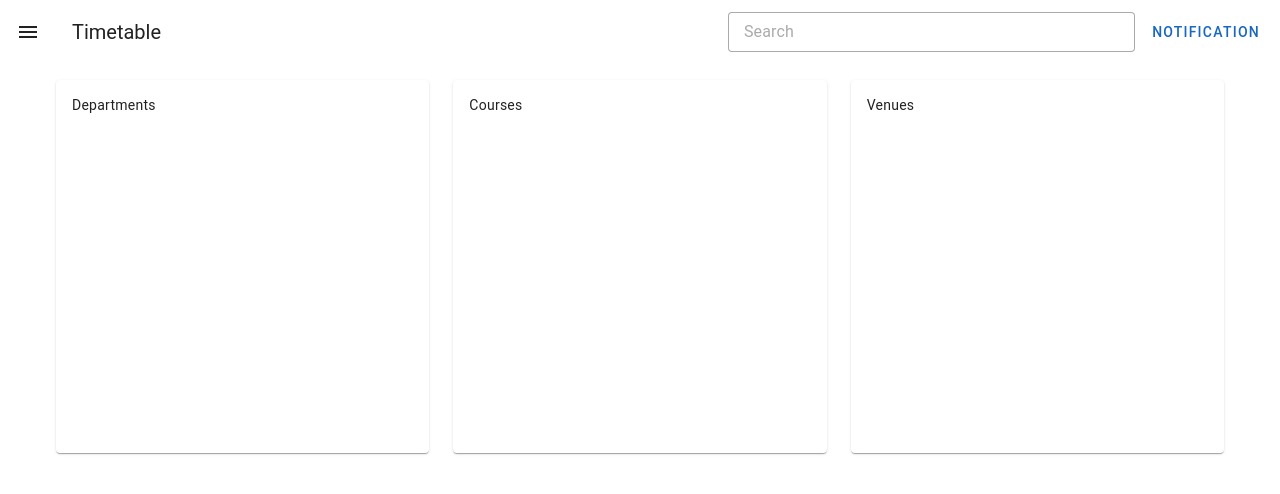
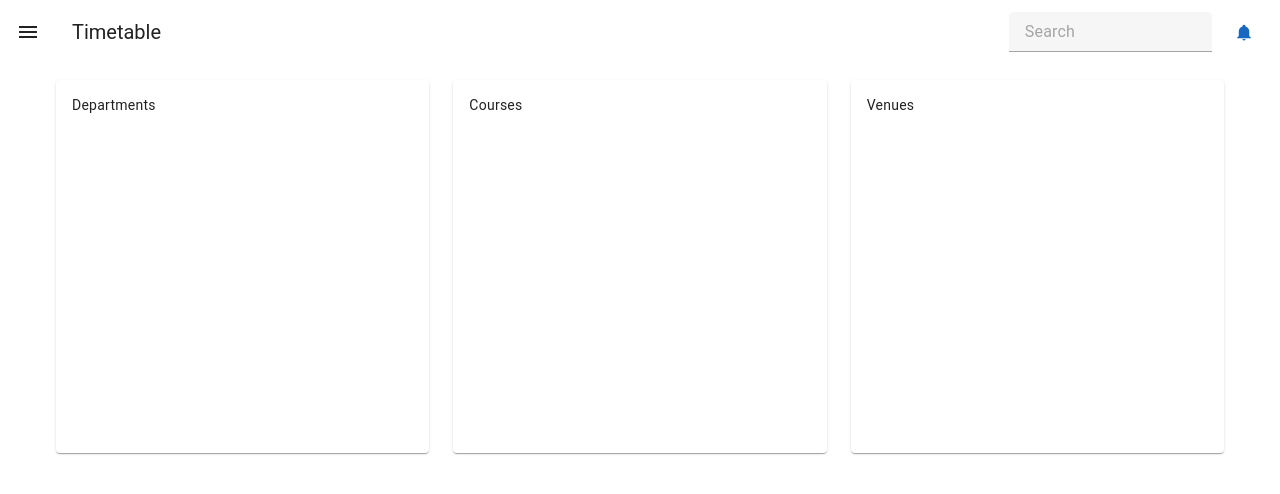
Before and after one commit to innocentperos/automated-timetable-scheduler-frontend, a Nuxt app: page / in a window 1280 px wide. Shown: the top 494 px of the page. Built offline with nearby package versions, Linux system fonts and the light colour scheme.

Commit message:
added support for components to directly add actions to the center of the app bar.

```diff
--- a/components/app-bar.vue
+++ b/components/app-bar.vue
@@ -4,18 +4,80 @@
             <v-app-bar-nav-icon @click="toggleSideNavigation" />
         </template>
         <v-toolbar-title>Timetable</v-toolbar-title>
-        <v-spacer></v-spacer>
+        <v-row no-gutters justify="end">
+            <v-col class="d-flex">
+                <div v-for="action in headActions" :key="action.key">
+                    <v-tooltip
+                        v-if="action.description"
+                        location="bottom center"
+                        :text="action.description"
+                    >
+                        <template #activator="{ props }">
+                            <v-btn
+                                v-bind="props"
+                                @click="action.action"
+                                :color="action.color ?? 'primary'"
+                                :loading="action.loading"
+                                :prepend-icon="action.icon"
+                            >
+                                {{ action.title }}
+                            </v-btn>
+                        </template>
+                    </v-tooltip>
+                    <v-btn
+                        v-else
+                        @click="action.action"
+                        :color="action.color ?? 'primary'"
+                        :loading="action.loading"
+                        :prepend-icon="action.icon"
+                    >
+                        {{ action.title }}
+                    </v-btn>
+                </div>
+                <v-menu offset-y v-if="footActions.length > 0">
+                    <template #activator="{ props }">
+                        <v-btn v-bind="props" append-icon="mdi-menu-down">
+                            <span>More</span>
+                            <v-chip class="ml-2" color="primary" size="x-small"
+                                >{{ footActions.length }}+</v-chip
+                            >
+                        </v-btn>
+                    </template>
+                    <v-list density="comfortable">
+                        <v-list-item
+                            v-for="(action, index) in footActions"
+                            :key="action.key"
+                            @click="action.action"
+                            class="py-2"
+                            :border="index != 0 && index != footActions.length - 1"
+                        >
+                            <v-list-item-title>{{ action.title }}</v-list-item-title>
+                            <v-list-item-subtitle>{{ action.description }}</v-list-item-subtitle>
+
+                            <template #append>
+                                <v-icon>{{ action.icon }}</v-icon>
+                            </template>
+                        </v-list-item>
+                    </v-list>
+                </v-menu>
+            </v-col>
+            <v-col cols="4" class="d-none d-md-inline-block">
                 <v-text-field
                     name="query"
                     id="query"
                     hide-details
                     density="compact"
-            variant="outlined"
+                    variant="filled"
+                    elevation="0"
                     placeholder="Search"
                     :model-value="query"
                     @update:model-value="setQuery"
                 ></v-text-field>
-        <v-btn color="primary" @click="notify = true">Notification</v-btn>
+            </v-col>
+        </v-row>
+        <v-btn color="primary" @click="notify = true">
+            <v-icon>mdi-bell</v-icon>
+        </v-btn>
         <v-dialog
             v-model="notify"
             scrollable
@@ -31,5 +93,5 @@
 </template>
 <script setup lang="ts">
 const notify = ref(false)
-const { toggleSideNavigation, query, setQuery } = useNavigation()
+const { toggleSideNavigation, query, setQuery, headActions, footActions } = useNavigation()
 </script>
--- a/composables/use-navigation.ts
+++ b/composables/use-navigation.ts
@@ -1,5 +1,9 @@
+import type { NavigationAction } from "~/types"
+
 const navigation = ref(false)
 const searchQuery = ref("")
+
+const _actions = ref<Array<NavigationAction & { key: symbol }>>([])
 
 export const useNavigation = () => {
     return {
@@ -22,5 +26,41 @@ export const useNavigation = () => {
                 navigation.value = true
             }
         },
+
+        addAction: (action: NavigationAction) => {
+            const sym = Symbol()
+            _actions.value.push({ key: sym, ...action })
+            return sym
+        },
+        addActions: (actions: Array<NavigationAction>) => {
+            const symbs: Array<symbol> = []
+
+            actions.forEach((action) => {
+                const sym = Symbol()
+                _actions.value.push({ key: sym, ...action })
+                symbs.push(sym)
+            })
+
+            return symbs
+        },
+        removeAction: (key: symbol) => {
+            _actions.value = _actions.value.filter((item) => item.key != key)
+        },
+        removeActions: (keys: symbol[]) => {
+            _actions.value = _actions.value.filter((item) => !keys.includes(item.key))
+        },
+        actions: computed(() => _actions.value),
+        headActions: computed(() => {
+            if (_actions.value.length < 3) {
+                return _actions.value
+            }
+            return _actions.value.slice(0, 2)
+        }),
+        footActions: computed(() => {
+            if (_actions.value.length < 3) {
+                return []
+            }
+            return _actions.value.slice(2)
+        }),
     }
 }
--- a/types.ts
+++ b/types.ts
@@ -25,6 +25,16 @@ export type Venue = {
     code: string
     capacity: number
     category: VenueCategory
+}
+
+export type Timetable = {
+    pk: number
+    title: string
+    is_current: string
+    created_on: string
+    courses: number[]
+    staffs: number[]
+    venues: number[]
 }
 
 export type FetchError = {
@@ -73,3 +83,25 @@ export type _Notification = {
      */
     action?: (closeCallback: () => void) => void
 }
+
+export type NavigationAction = {
+    title: string
+    /**
+     * The icon of the action
+     */
+    icon?: string
+    /**
+     * The color for the action button
+     */
+    color?: "primary" | "error" | "success" | "info" | "warn"
+    /**
+     * Determine if the action is enabled or disabled
+     */
+    disabled?: ComputedRef | boolean
+    /**
+     * The information that will be displayed when the user hover over the action button
+     */
+    description?: ComputedRef | string
+    loading?: ComputedRef | boolean
+    action: () => void
+}
```
Lines whose indentation alone changed are shown as unchanged.
